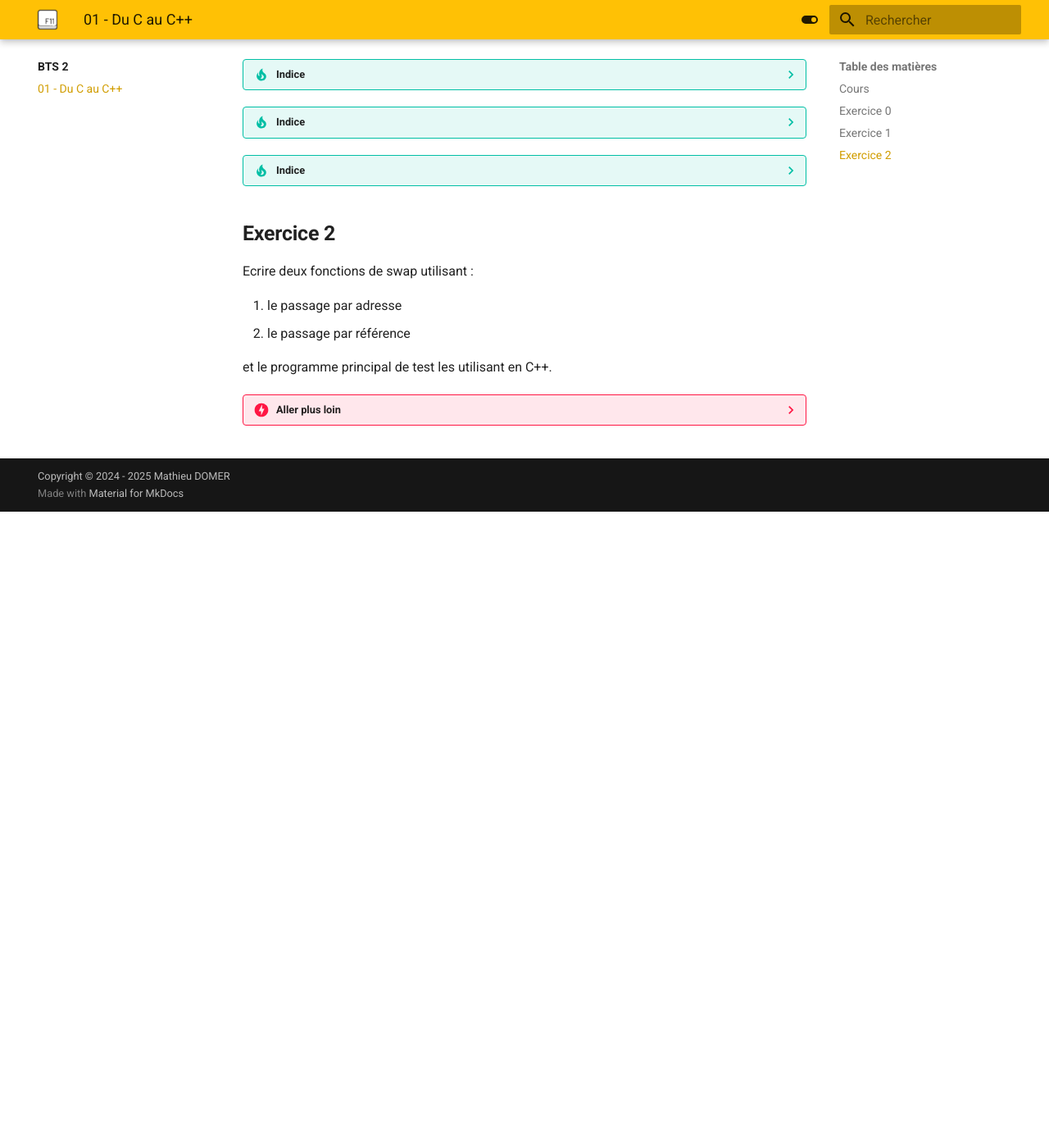
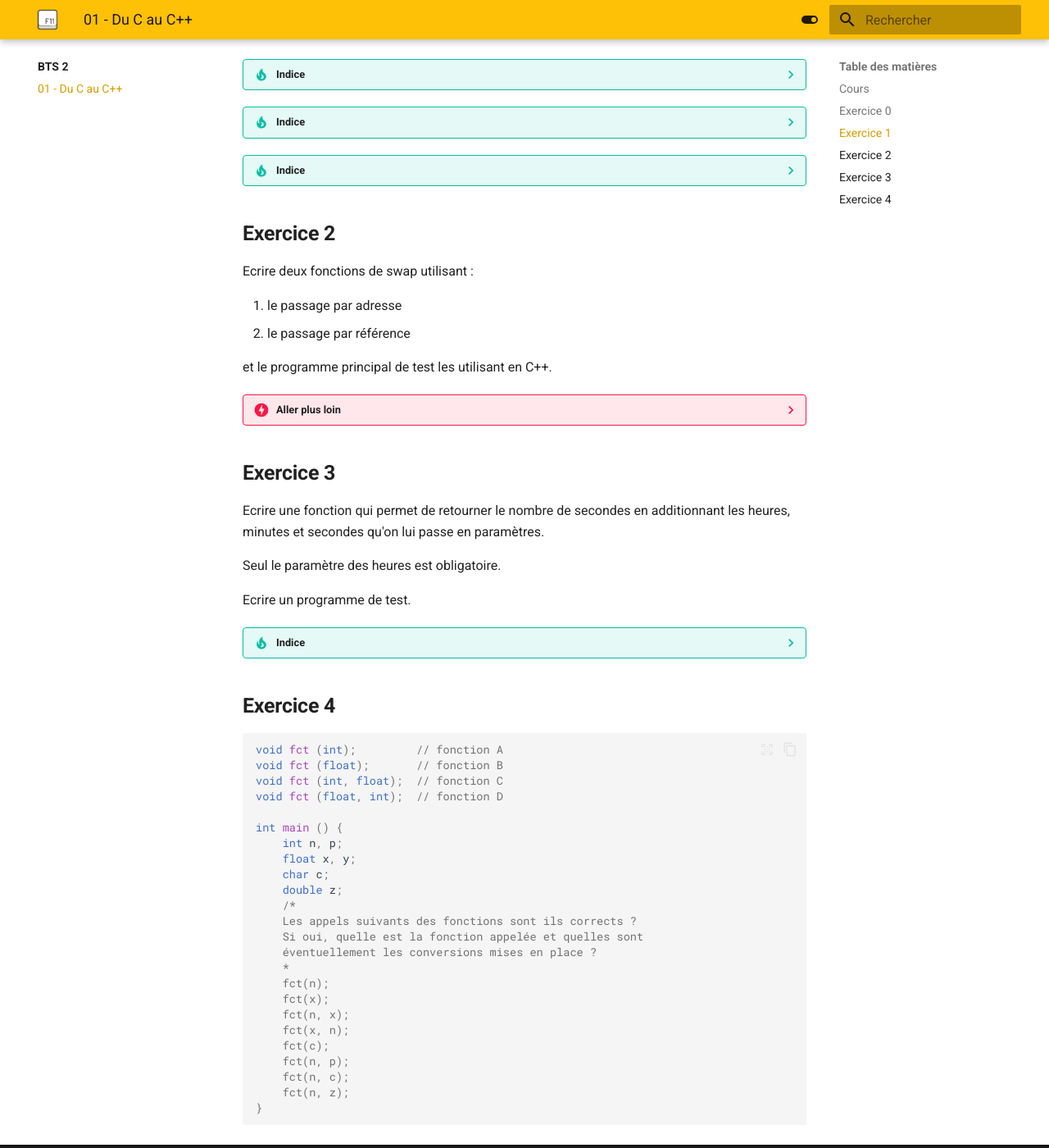
Before and after one commit to bts-ciel-immac-laval/bts-ciel-immac-laval.github.io, an MkDocs documentation site: the page built from docs/BTS-2/10-du-c-au-cpp.md, in a window 1280 px wide and 1400 px high, scrolled down 776 px. Shown: the whole window at 82% size. Built offline with MkDocs 1.6.1 and Material for MkDocs 9.7.7, drawn with Linux system fonts in a browser that asks for light colours.

Commit message:
09/09/2024

````diff
--- a/docs/BTS-2/10-du-c-au-cpp.md
+++ b/docs/BTS-2/10-du-c-au-cpp.md
@@ -2,8 +2,8 @@
 
 ## Cours
 
-<object data="../../pdf/cours/bts2_01_du-c-au-cpp.pdf" type="application/pdf">
-    <embed src="../../pdf/cours/bts2_01_du-c-au-cpp.pdf" type="application/pdf" />
+<object data="../../pdf/cours/bts2/bts2_01_du-c-au-cpp.pdf" type="application/pdf">
+    <embed src="../../pdf/cours/bts2/bts2_01_du-c-au-cpp.pdf" type="application/pdf" />
 </object>
 
 ## Exercice 0
@@ -68,3 +68,44 @@ et le programme principal de test les utilisant en C++.
 ??? danger "Aller plus loin"
 
     Trouver une méthode de swap sans utiliser de 3<sup>ème</sup> variable.
+
+## Exercice 3
+
+Ecrire une fonction qui permet de retourner le nombre de secondes en additionnant les heures, minutes et secondes qu'on lui passe en paramètres.
+
+Seul le paramètre des heures est obligatoire.
+
+Ecrire un programme de test.
+
+??? tip "Indice"
+
+    Arguments optionnels
+
+## Exercice 4
+
+```cpp
+void fct (int);         // fonction A
+void fct (float); 		// fonction B
+void fct (int, float); 	// fonction C
+void fct (float, int); 	// fonction D
+
+int main () {
+    int n, p;
+    float x, y;
+    char c;
+    double z;
+    /*
+    Les appels suivants des fonctions sont ils corrects ?
+    Si oui, quelle est la fonction appelée et quelles sont
+    éventuellement les conversions mises en place ?
+    *
+    fct(n);
+    fct(x);
+    fct(n, x);
+    fct(x, n);
+    fct(c);
+    fct(n, p);
+    fct(n, c);
+    fct(n, z);
+}
+```
````
Also changed, not shown: docs/BTS-1/10-premiers-pas-en-c.md (added, +73 -0 lines), 3 other files.
